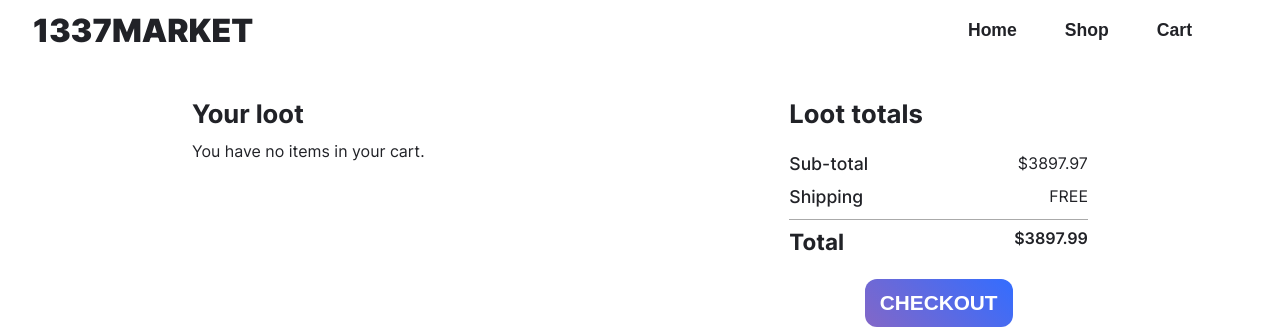
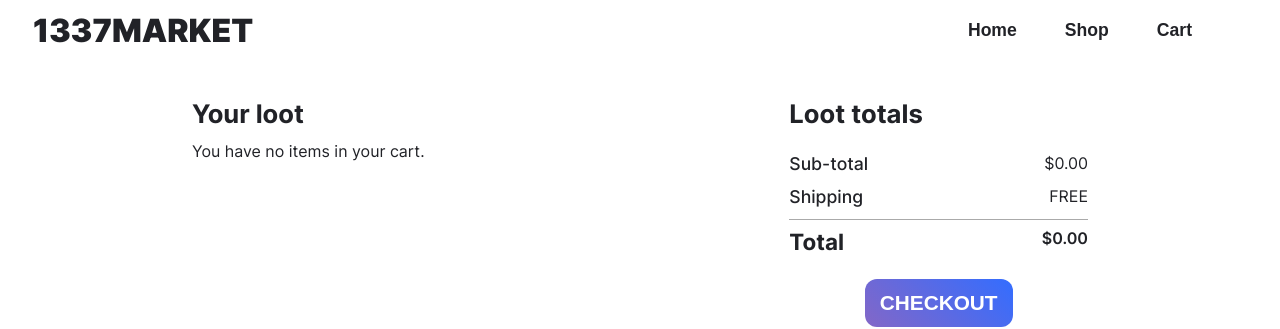
Before and after one commit to itsdavehimself/top-shopping-cart, a React (Vite) app: page /cart in a window 1280 px wide. Shown: the top 329 px of the page. Built offline with nearby package versions, Linux system fonts and the light colour scheme.

Commit message:
Update total when cart changes

```diff
--- a/src/components/ShoppingCart/Cart.jsx
+++ b/src/components/ShoppingCart/Cart.jsx
@@ -1,9 +1,23 @@
 import styles from './Cart.module.css';
 import CartItem from './CartItem';
 import { useOutletContext } from 'react-router-dom';
+import { useState, useEffect } from 'react';
 
 export default function Cart() {
   const [addToCart, removeFromCart, cart] = useOutletContext();
+  const [total, setTotal] = useState(0);
+
+  useEffect(() => {
+    const itemTotals = cart.map(
+      (cartItem) => cartItem.price * cartItem.quantity,
+    );
+    const total = itemTotals.reduce(
+      (accumulator, currentValue) => accumulator + currentValue,
+      0,
+    );
+    setTotal(total.toFixed(2));
+  }, [cart]);
+
   return (
     <div className={styles['cart-container']}>
       <div className={styles.cart}>
@@ -26,7 +40,7 @@ export default function Cart() {
         <h2 className={styles['cart-title']}>Loot totals</h2>
         <div className={styles['sub-total-container']}>
           <div className={styles['sub-total-title']}>Sub-total</div>
-          <div className={styles['sub-total']}>$3897.97</div>
+          <div className={styles['sub-total']}>${total}</div>
         </div>
         <div className={styles.delivery}>
           <div className={styles['shipping-title']}>Shipping</div>
@@ -34,7 +48,7 @@ export default function Cart() {
         </div>
         <div className={styles['total-line-container']}>
           <div className={styles['total-title']}>Total</div>
-          <div className={styles.total}>$3897.99</div>
+          <div className={styles.total}>${total}</div>
         </div>
         <div className={styles['checkout-btn-container']}>
           <button className={styles['checkout-btn']}>CHECKOUT</button>
```
